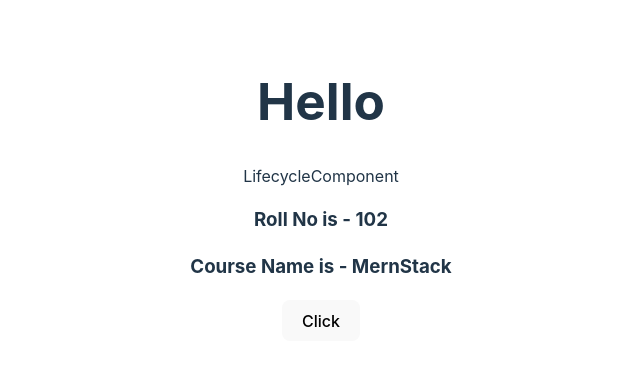
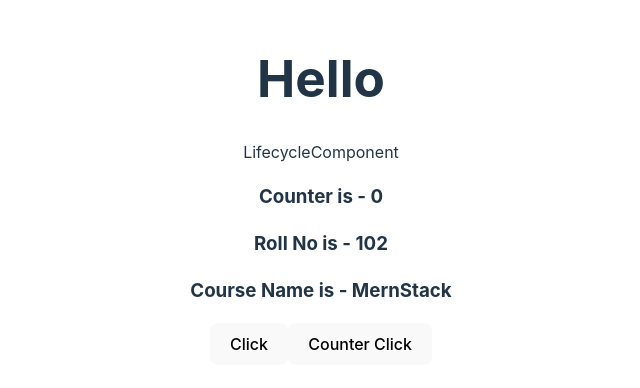
Before and after one commit to RinkalAdesaraTops/22April_ReactJS, a React (Vite) app: page / in a window 1280 px wide. Shown: the part 210-598 px from the top of the page, without its empty margins (319-959 px from the left). Built offline with nearby package versions, Linux system fonts and the light colour scheme.

Commit message:
updated code

```diff
--- a/src/LifecycleComponent.jsx
+++ b/src/LifecycleComponent.jsx
@@ -6,7 +6,8 @@ export default class LifecycleComponent extends Component {
         this.state = {
             rollno:101,
             st_name:"Abc",
-            course:"Fullstack"
+            course:"Fullstack",
+            counter:0
         }
     }
     componentDidMount(){
@@ -34,9 +35,12 @@ export default class LifecycleComponent extends Component {
     return (
         <>
             <div>LifecycleComponent</div>
+
+            <h3>Counter is  - {this.state.counter}</h3>
             <h3>Roll No is - {this.state.rollno}</h3>
             <h3>Course Name is - {this.state.course}</h3>
             <button onClick={()=>this.setState({course:"FrontEnd"})}>Click</button>
+            <button onClick={()=>this.setState({counter:this.state.counter+1})}>Counter Click</button>
         </>
     )
   }
```
